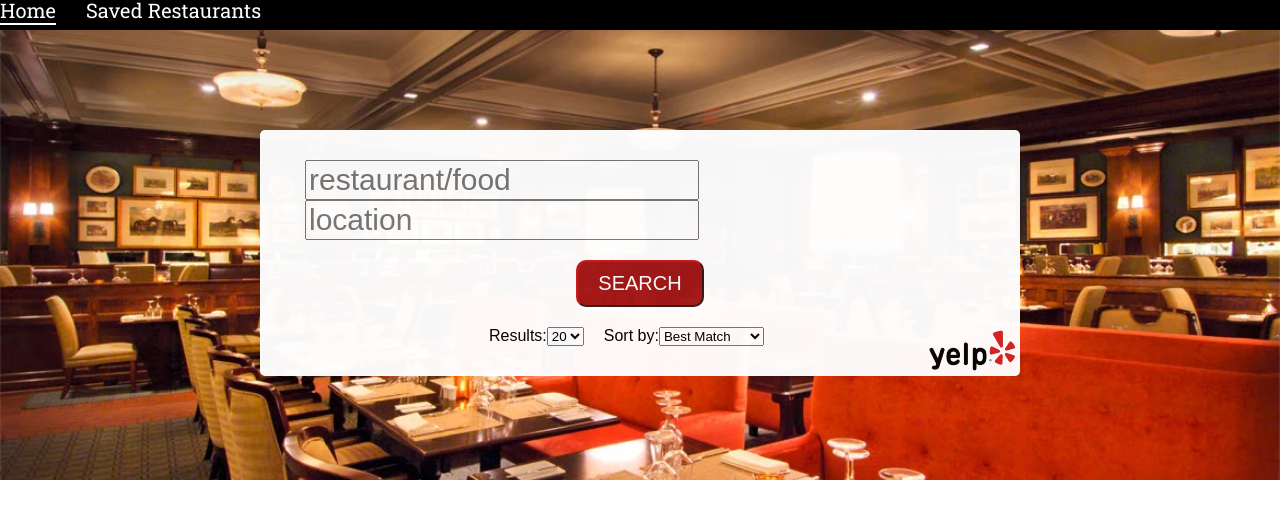
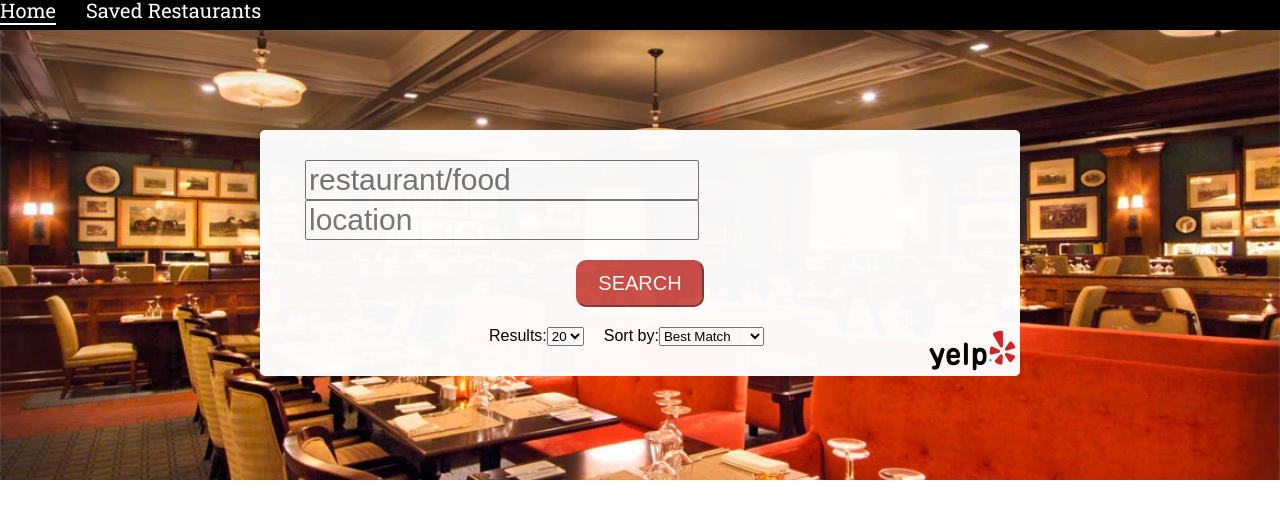
Before and after one commit to Suneski/tiy-final-project, a React (Create React App) app in the folder react-ui/: page / in a window 1280 px wide. Shown: the top 518 px of the page. Built offline with nearby package versions, Linux system fonts and the light colour scheme.

Commit message:
updated search button color

```diff
--- a/react-ui/src/RestaurantQuery.css
+++ b/react-ui/src/RestaurantQuery.css
@@ -89,11 +89,11 @@ input[type="text"] {
   margin: 0 auto;
   display: block;
   padding: 10px 20px;
-  background-color: #980000;
+  background-color: #C63D36;
   color: white;
   border-radius: 10px;
   margin-top: 20px;
-  border-color: #780000;
+  border-color: #C63D36;
   opacity: .9; }
 
 .search-button-text {
--- a/react-ui/src/scss/RestaurantQuery.scss
+++ b/react-ui/src/scss/RestaurantQuery.scss
@@ -107,11 +107,11 @@ input[type="text"] {
   margin: 0 auto;
   display: block;
   padding: 10px 20px;
-  background-color: rgb(152, 0, 0);
+  background-color: #C63D36;
   color: white;
   border-radius: 10px;
   margin-top: 20px;
-  border-color: rgb(120, 0, 0);
+  border-color: #C63D36;
   opacity: .9;
 }
 
```
